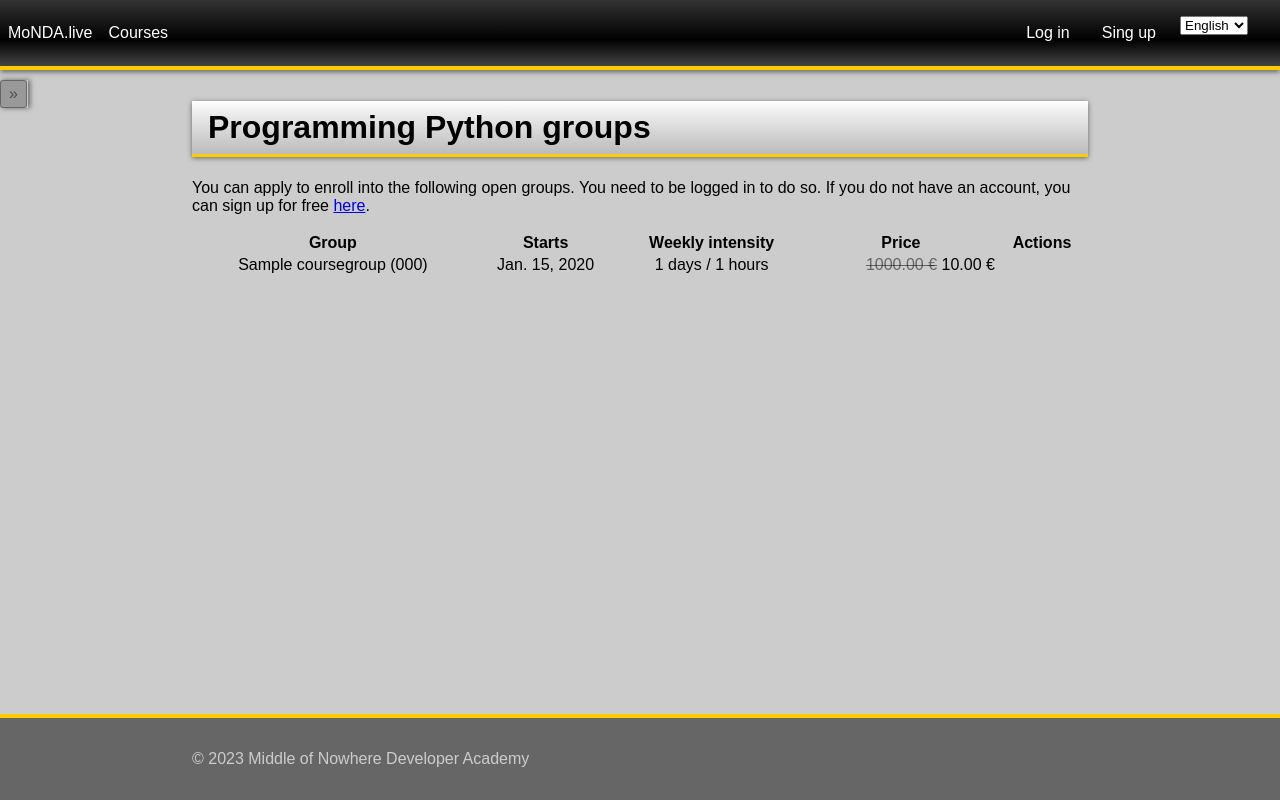
After one commit to kobrius11/mondev, a Django app: page /academy/course/py01/groups/ in a window 1280 px wide. The commit adds this page. Run offline with Django 4.2, Linux system fonts and the light colour scheme; data comes from the database, SQL or seed files in the repository; tables that the repository leaves empty hold one stand-in row (values such as "Sample post").

Commit message:
course group list (migrations!)

```diff
--- a/monda_live/academy/models.py
+++ b/monda_live/academy/models.py
@@ -2,6 +2,7 @@ from datetime import timedelta
 from django.contrib.auth import get_user_model
 from django.db import models
 from django.utils.translation import gettext_lazy as _
+from django.utils import timezone
 from tinymce.models import HTMLField
 from monda_base.models import CodeNamedModel, NamedModel, TimeTrackedModel, TranslatedModel
 
@@ -51,8 +52,11 @@ class CourseTopic(TimeTrackedModel):
 
 class CourseGroup(CodeNamedModel):
     course = models.ForeignKey(Course, verbose_name=_("course"), on_delete=models.CASCADE, related_name='groups')
+    price = models.DecimalField(_("price"), max_digits=18, decimal_places=2, default=0)
     starting_date = models.DateField(_("starting date"), null=True, blank=True, db_index=True)
-    price = models.DecimalField(_("price"), max_digits=18, decimal_places=2, default=0)
+    graduation_date = models.DateField(_("graduation date"), null=True, blank=True, db_index=True)
+    days_per_week = models.PositiveSmallIntegerField(_("days per week"), default=5)
+    hours_per_day = models.PositiveSmallIntegerField(_("hours per day"), default=6)
 
     class Meta:
         verbose_name = _("course group")
@@ -63,6 +67,12 @@ class CourseGroup(CodeNamedModel):
         if self.price == 0 and self.course.price > 0:
             self.price = self.course.price
         super().save(*args, **kwargs)
+
+    @property
+    def can_enroll(self):
+        print(self.starting_date - timezone.datetime.date(timezone.datetime.today()))
+        if self.starting_date - timezone.datetime.date(timezone.datetime.today()) > timedelta(days=1):
+            return True
 
 
 class CourseGroupMember(TimeTrackedModel):
--- /dev/null
+++ b/monda_live/academy/templates/academy/coursegroup_list.html
@@ -0,0 +1,40 @@
+{% extends 'base.html' %}{% load i18n %}
+{% block content %}
+<h1>{{ course }} {% trans "groups" %}</h1>
+{% if coursegroup_list %}
+    <p>{% blocktrans %}
+        You can apply to enroll into the following open groups.
+        You need to be logged in to do so. If you do not have an
+        account, you can sign up for free
+    {% endblocktrans %}<a href="{% url 'signup' %}">{% trans "here" %}</a>.</p>
+    <table class="w100">
+        <tr>
+            <th>{% trans "group"|capfirst %}</th>
+            <th>{% trans "starts"|capfirst %}</th>
+            <th>{% trans "weekly intensity"|capfirst %}</th>
+            <th>{% trans "price"|capfirst %}</th>
+            <th>{% trans "actions"|capfirst %}</th>
+        </tr>
+        {% for group in coursegroup_list %}
+            <tr>
+                <td class="text-center">{{ group }} ({{ group.code }})</td>
+                <td class="text-center">{{ group.starting_date }}</td>
+                <td class="text-center">{{ group.days_per_week }} {% trans "days" %}
+                  / {{ group.hours_per_day }} {% trans "hours" %}
+                </td>
+                <td class="text-right">
+                    {% if group.price != course.price %}<span class="strike dim">{{ course.price }} &euro;</span>{% endif %}
+                    {{ group.price }} &euro;
+                </td>
+                <td class="text-center">
+                    {% if group.can_enroll %}
+                        <a class="btn">{% trans "enroll"|upper %}</a>
+                    {% endif %}
+                </td>
+            </tr>
+        {% endfor %}
+    </table>
+{% else %}
+    {% trans "There are no groups provisioned for this course at this moment." %}
+{% endif %}
+{% endblock content %}
--- a/monda_live/academy/templates/academy/topic_list.html
+++ b/monda_live/academy/templates/academy/topic_list.html
@@ -1,7 +1,9 @@
 {% extends 'base.html' %}{% load i18n %}
 {% block content %}
 <h1>{{ course }}</h1>
-<p>{% trans "price"|title %}: {{ course.price }}</p>
+<p>{% trans "price"|title %}: {{ course.price }} &euro;
+    <a href="{% url 'coursegroup_list' course.code %}" class="btn btn-success">{% trans "enrollment" %}</a>
+</p>
 {{ course.description|safe }}
 
 {% if topic_list %}
--- a/monda_live/academy/urls.py
+++ b/monda_live/academy/urls.py
@@ -4,4 +4,5 @@ from . import views
 urlpatterns = [
     path('courses/', views.CourseListView.as_view(), name='course_list'),
     path('course/<slug:course_code>/', views.CourseTopicListView.as_view(), name='course_code'),
+    path('course/<slug:course_code>/groups/', views.CourseGroupListView.as_view(), name='coursegroup_list'),
 ]
--- a/monda_live/academy/views.py
+++ b/monda_live/academy/views.py
@@ -1,6 +1,7 @@
 from typing import Any
 from django.conf import settings
 from django.db.models import Q, QuerySet
+from django.db.models.query import QuerySet
 from django.shortcuts import get_object_or_404
 from django.utils.translation import get_language
 from django.views import generic
@@ -15,10 +16,7 @@ class CourseListView(TranslatedListView):
     translation_model = models.CourseTranslation
 
 
-class CourseTopicListView(generic.ListView):
-    model = models.Topic
-    translation_model = models.TopicTranslation
-
+class CourseRelatedMixin(generic.View):
     def get_context_data(self, **kwargs):
         context = super().get_context_data(**kwargs)
         course = get_object_or_404(models.Course, code=self.kwargs['course_code'], coursetranslation__isnull=True)
@@ -32,8 +30,17 @@ class CourseTopicListView(generic.ListView):
 
     def get_queryset(self) -> QuerySet[Any]:
         course = get_object_or_404(models.Course, code=self.kwargs['course_code'], coursetranslation__isnull=True)
+        return super().get_queryset().filter(course=course)
+
+
+class CourseTopicListView(CourseRelatedMixin, generic.ListView):
+    model = models.Topic
+    translation_model = models.TopicTranslation
+
+    def get_queryset(self) -> QuerySet[Any]:
+        course = get_object_or_404(models.Course, code=self.kwargs['course_code'], coursetranslation__isnull=True)
         topic_pk_list = models.CourseTopic.objects.filter(course=course).values_list('topic', flat=True)
-        queeryset = super().get_queryset().filter(pk__in=topic_pk_list)
+        queeryset = models.Topic.objects.filter(pk__in=topic_pk_list)
         language = get_language()
         if language != LANGUAGE_CODE:
             translations = self.translation_model.objects.filter(language=language, topic__in=queeryset.values_list('pk', flat=True))
@@ -42,3 +49,7 @@ class CourseTopicListView(generic.ListView):
             if translations:
                 queeryset = super().get_queryset().filter(Q(pk__in=translated_pk_list) | Q(pk__in=untranslated_pk_list))
         return queeryset
+
+
+class CourseGroupListView(CourseRelatedMixin, generic.ListView):
+    model = models.CourseGroup
--- a/monda_live/monda/settings.py
+++ b/monda_live/monda/settings.py
@@ -32,7 +32,6 @@ ALLOWED_HOSTS = []
 # Application definition
 
 INSTALLED_APPS = [
-    "verify_email",
     'mondev_site',
     'user_profile',
     'academy',
@@ -46,6 +45,7 @@ INSTALLED_APPS = [
     'django.contrib.sessions',
     'django.contrib.messages',
     'django.contrib.staticfiles',
+    'verify_email',
     'monda_base',
 ]
 
--- a/monda_live/mondev_site/static/mondev_site/css/style.css
+++ b/monda_live/mondev_site/static/mondev_site/css/style.css
@@ -133,8 +133,16 @@ aside.sidebar h2, aside.sidebar h3 {
     color: rgba(0, 0, 0, 0.5);
 }
 
+.strike {
+    text-decoration: line-through;
+}
+
 .spacer {
     flex-grow: 1;
+}
+
+.w100 {
+    width: 100%;
 }
 
 form p label {
```
Also changed, not shown: monda_live/academy/migrations/0009_coursegroup_graduation_date.py (added), monda_live/academy/migrations/0010_coursegroup_days_per_week_coursegroup_hours_per_day.py (added).
